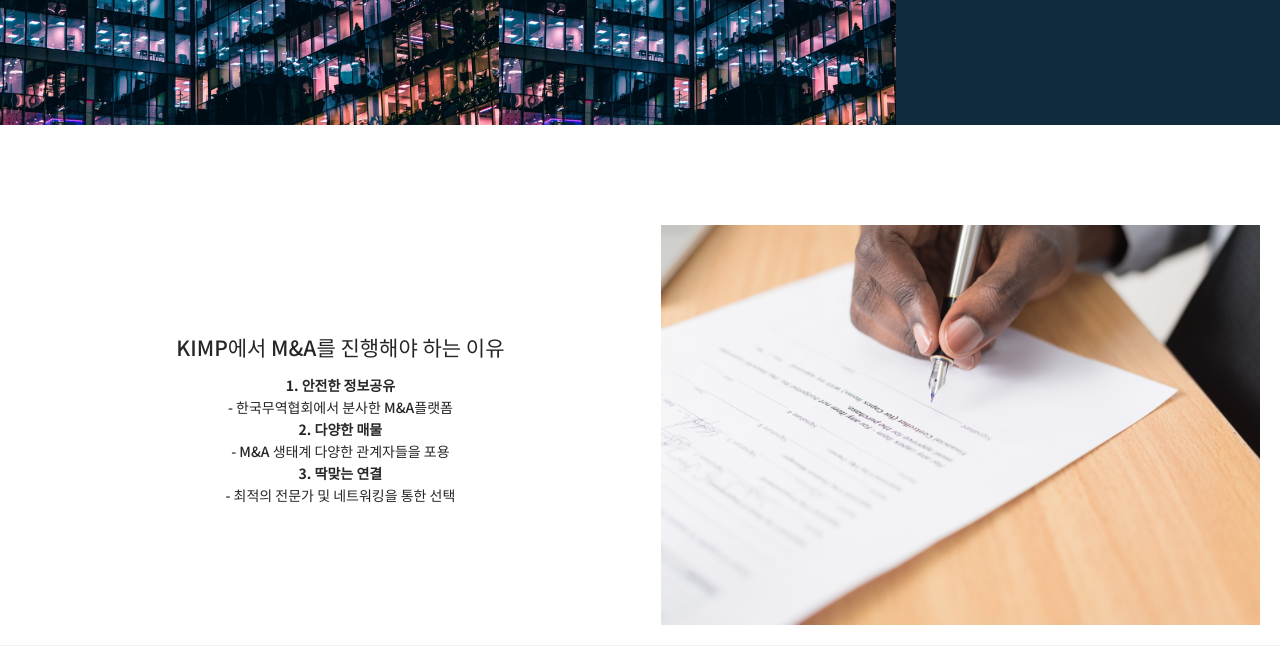
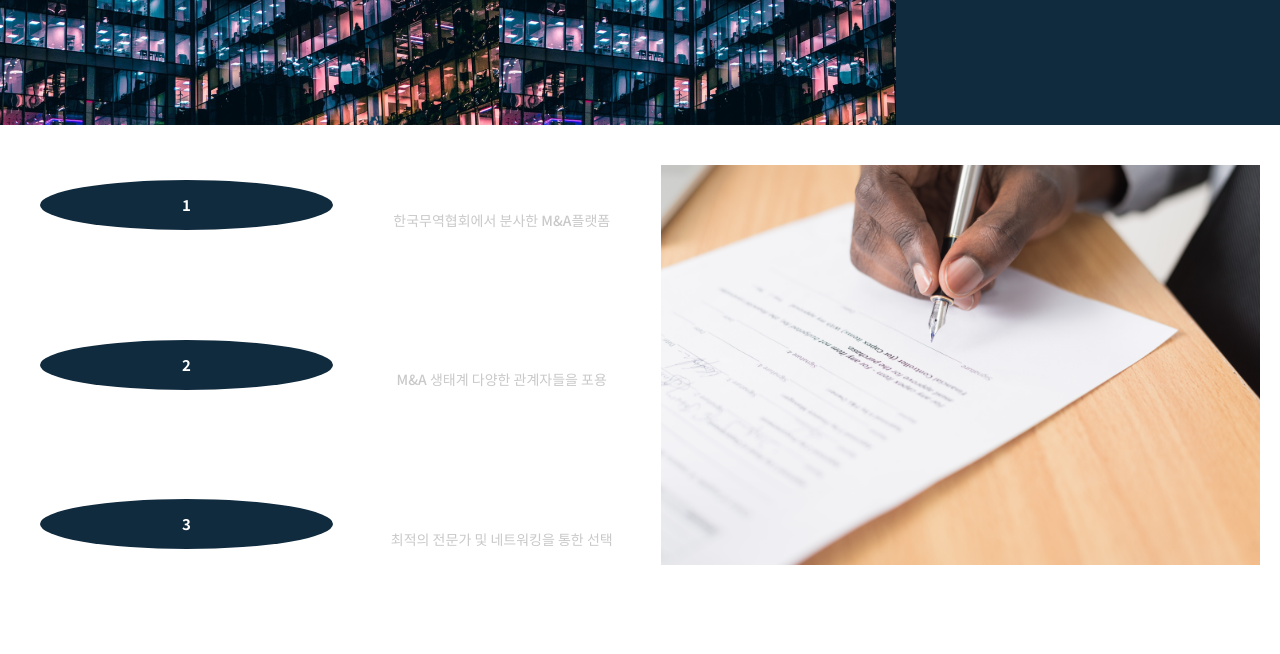
Before and after one commit to Lee-jinsol/KimpFront, a React (Create React App) app: page /build/aboutUs in a window 1280 px wide. Shown: the part 1320-1974 px from the top of the page. Built offline with nearby package versions, Linux system fonts and the light colour scheme.

Commit message:
넘버 찌그러지는거 수정 1차

```diff
--- a/src/components/Home/AboutCard.jsx
+++ b/src/components/Home/AboutCard.jsx
@@ -3,10 +3,21 @@
 import Half from '../Layout/Half';
 import CardImg1 from '../../image/CardImg1.png';
 import CardImg2 from '../../image/CardImg2.png';
+import Number from '../Home/Number';
 
 function AboutCard() {
   const BREAK_POINT_MEDIUM = 768;
   const BREAK_POINT_SMALL = 576;
+  const BREAK_POINT_LARGE = 992;
+
+  const Block = styled.div`
+    width: 100%;
+    display: block;
+    padding: 20px;
+    @media only screen and (max-width: ${BREAK_POINT_LARGE}px) {
+      padding: 0;
+    }
+  `;
 
   const Card = styled.section`
     position: relative;
@@ -31,26 +42,54 @@
       }
     }
   `;
+  const Division = styled.div`
+    display: flex;
+    h2 {
+      color: #fff;
+    }
+    p {
+      color: #c9c9c9;
+    }
+  `;
+
+  const Line = styled.div`
+    border-left: 1px solid #fff;
+    height: 40px;
+    margin: 20px;
+    @media only screen and (max-width: ${BREAK_POINT_LARGE}px) {
+      display: none;
+    }
+  `;
+
   return (
     <Card>
-      <Half style={{paddingTop: '100px', borderBottom: '1px solid #e7e7e77e'}}>
-        <div>
-          <h1>KIMP에서 M&A를 진행해야 하는 이유</h1>
-          <p>
-            <b> 1. 안전한 정보공유 </b>
-            <br />
-            - 한국무역협회에서 분사한 M&A플랫폼
-            <br />
-            <b> 2. 다양한 매물 </b>
-            <br />
-            - M&A 생태계 다양한 관계자들을 포용
-            <br />
-            <b> 3. 딱맞는 연결 </b>
-            <br />
-            - 최적의 전문가 및 네트워킹을 통한 선택
-            <br />
-          </p>
-        </div>
+      <Half>
+        <Block>
+          <Division>
+            <Number black>1</Number>
+            <div style={{paddingLeft: '30px'}}>
+              <h2>안전한 정보공유</h2>
+              <p>한국무역협회에서 분사한 M&A플랫폼</p>
+            </div>
+          </Division>
+          <Line />
+          <Division>
+            <Number black>2</Number>
+            <div style={{paddingLeft: '30px'}}>
+              <h2>다양한 매물</h2>
+              <p>M&A 생태계 다양한 관계자들을 포용</p>
+            </div>
+          </Division>
+          <Line />
+          <Division>
+            <Number black>3</Number>
+            <div style={{paddingLeft: '30px'}}>
+              <h2>딱맞는 연결</h2>
+              <p>최적의 전문가 및 네트워킹을 통한 선택</p>
+            </div>
+          </Division>
+        </Block>
+
         <img src={CardImg1} alt="카드1" />
       </Half>
 
--- a/src/components/Home/Number.jsx
+++ b/src/components/Home/Number.jsx
@@ -1,4 +1,4 @@
-import styled, { css } from 'styled-components'
+import styled, {css} from 'styled-components';
 
 const BREAK_POINT_SMALL = 576;
 
@@ -6,22 +6,29 @@
   border-radius: 50%;
   width: 50px;
   height: 50px;
-    background: #102A3E;
+  background: #102a3e;
   color: #fff;
   display: flex;
   justify-content: center;
   align-items: center;
   font-size: 15px;
   font-weight: bold;
-    ${props => props.white &&
+  ${(props) =>
+    props.white &&
     css`
       background: #fff;
-        color: #102A3E;
+      color: #102a3e;
+    `}
+  ${(props) =>
+    props.black &&
+    css`
+      background: #102a3e;
+      color: #fff;
     `}
     @media only screen and (max-width: ${BREAK_POINT_SMALL}px) {
     width: 30px;
     height: 30px;
   }
-`
+`;
 
-export default Number
+export default Number;
```
Lines whose indentation alone changed are shown as unchanged.
